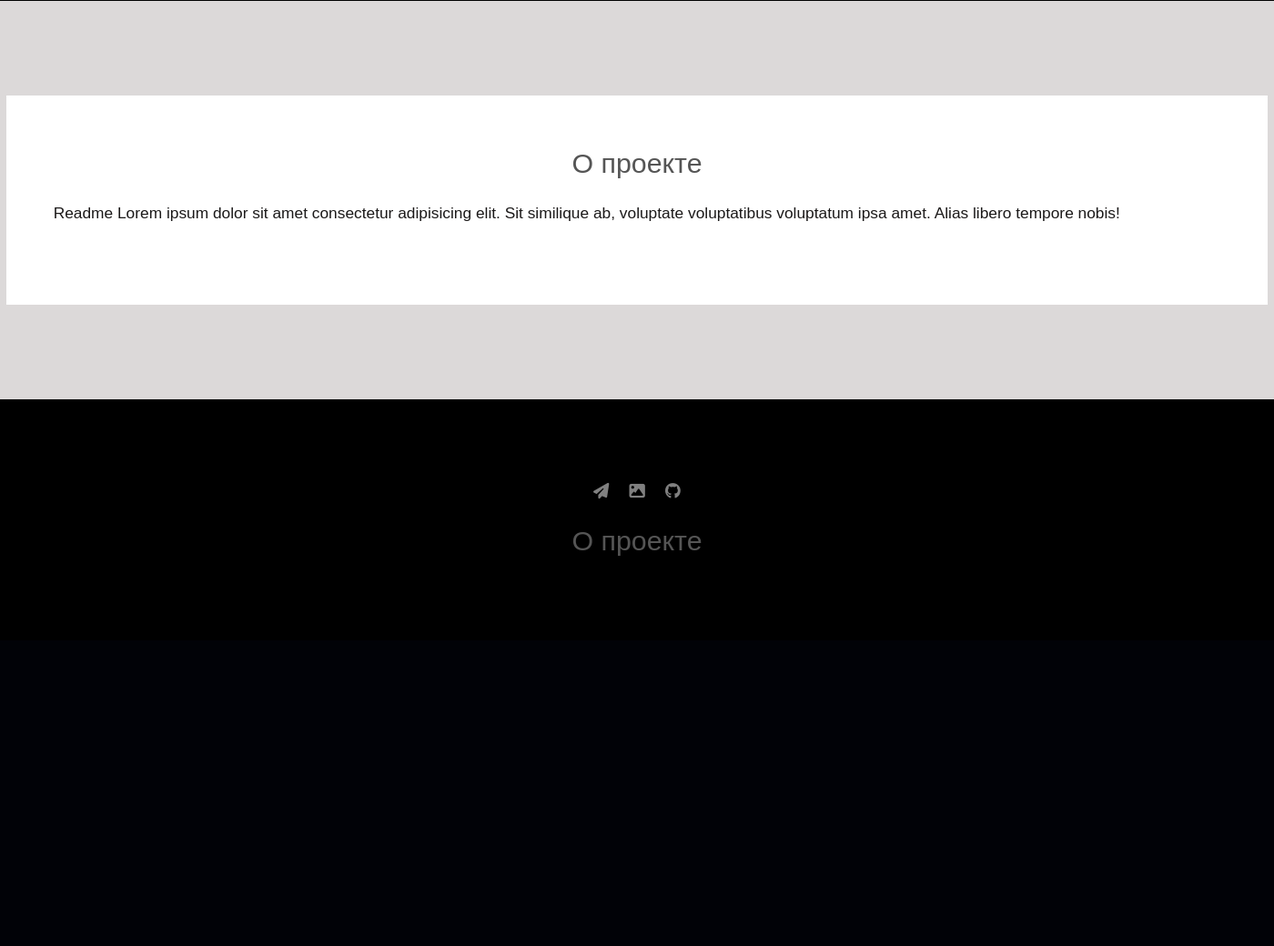
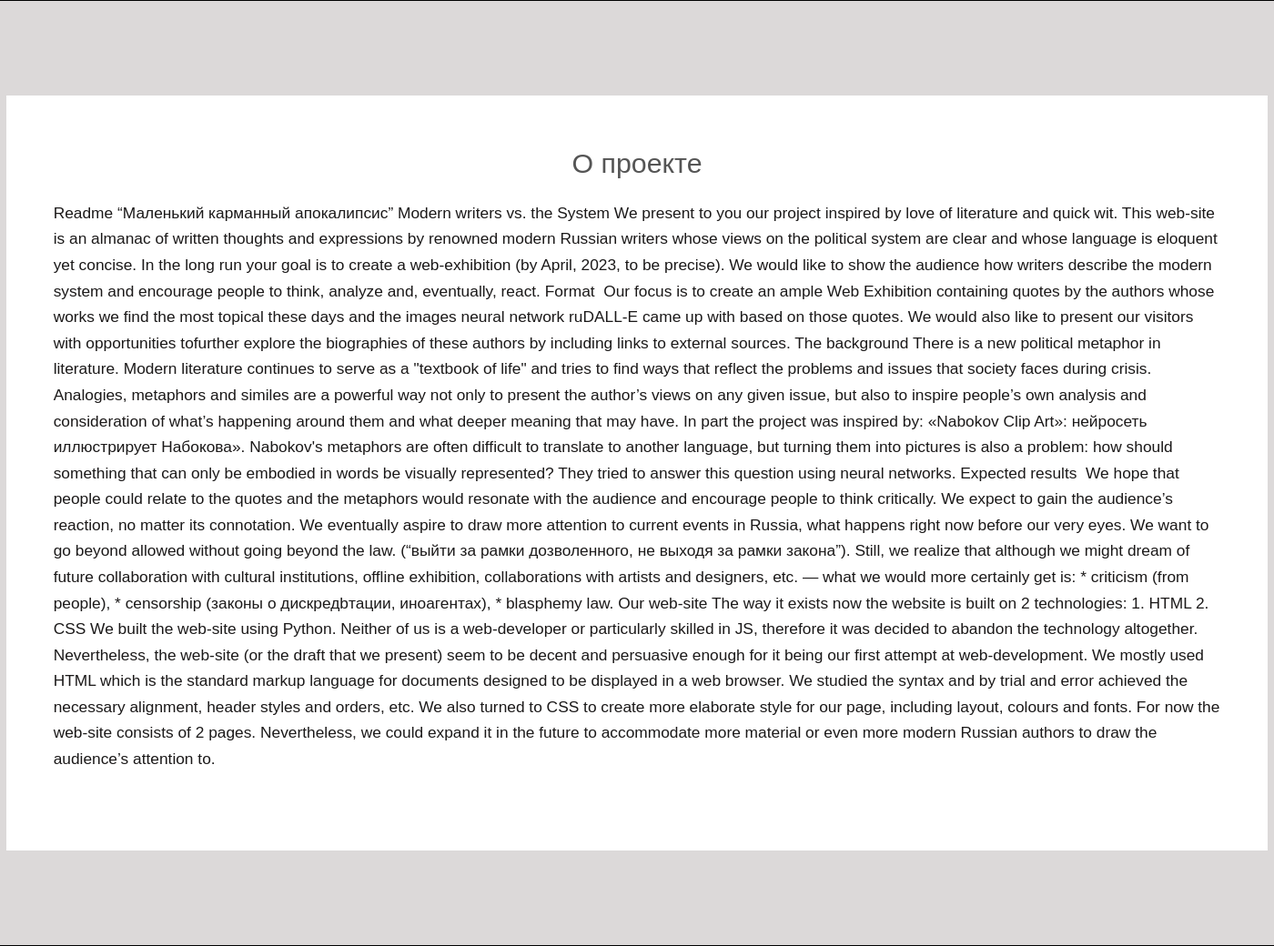
Before and after one commit to kszlobanova/web_100, a Flask app: page /about.html in a window 1400 px wide. Shown: the part 1098-2138 px from the top of the page at 91% size. Before the commit the page ends 1709 px from the top, so only its background shows below. Run offline with Flask 2, Linux system fonts and the light colour scheme; some libraries are stand-ins or nearby versions.

Commit message:
Update about.html

```diff
--- a/templates/about.html
+++ b/templates/about.html
@@ -9,10 +9,55 @@
 							<header class="align-center">
 								<h2>О проекте</h2>
 							</header>
-							<p>Readme Lorem ipsum dolor sit amet consectetur adipisicing elit.
-								 Sit similique ab, voluptate
-								voluptatibus voluptatum ipsa amet. Alias
-								libero tempore nobis!</p>
+							<p>Readme “Маленький карманный апокалипсис”
+Modern writers vs. the System
+
+We present to you our project inspired by love of literature and quick wit. This web-site is an almanac of written thoughts and expressions by renowned modern Russian writers whose views on the political system are clear and whose language is eloquent yet concise.
+
+In the long run your goal is to create a web-exhibition (by April, 2023, to be precise). We would like to show the audience how writers describe the modern system and encourage people to think, analyze and, eventually, react.
+
+Format
+Our focus is to create an ample Web Exhibition containing quotes by the authors whose works we find the most topical these days and the images neural network ruDALL-E came up with based on those quotes. We would also like to present our visitors with opportunities tofurther explore the biographies of these authors by including links to external sources.
+
+
+The background
+
+There is a new political metaphor in literature.
+Modern literature continues to serve as a "textbook of life" and tries to find ways that reflect the problems and issues that society faces during crisis.
+Analogies, metaphors and similes are a powerful way not only to present the author’s views on any given issue, but also to inspire people’s own analysis and consideration of what’s happening around them and what deeper meaning that may have.
+
+In part the project was inspired by:
+«Nabokov Clip Art»: нейросеть иллюстрирует Набокова».
+Nabokov's metaphors are often difficult to translate to another language, but turning them into pictures is also a problem: how should something that can only be embodied in words be visually represented? They tried to answer this question using neural networks.
+
+
+Expected results
+We hope that people could relate to the quotes and the metaphors would resonate with the audience and encourage people to think critically. We expect to gain the audience’s reaction, no matter its connotation. We eventually aspire to draw more attention to current events in Russia, what happens right now before our very eyes. We want to go beyond allowed without going beyond the law. (“выйти за рамки дозволенного, не выходя за рамки закона”).
+
+Still, we realize that although we might dream of future collaboration with cultural institutions, offline exhibition, collaborations with artists and designers, etc. —
+		what we would more certainly get is:
+            * criticism (from people),
+            * censorship (законы о дискредbтации, иноагентах),
+            * blasphemy law.
+
+
+Our web-site
+The way it exists now the website is built on 2 technologies:
+1. HTML
+2. CSS
+
+We built the web-site using Python.
+
+Neither of us is a web-developer or particularly skilled in JS, therefore it was decided to abandon the technology altogether. Nevertheless, the web-site (or the draft that we present) seem to be decent and persuasive enough for it being our first attempt at web-development.
+
+We mostly used HTML which is the standard markup language for documents designed to be displayed in a web browser. We studied the syntax and by trial and error achieved the necessary alignment, header styles and orders, etc.
+
+We also turned to CSS to create more elaborate style for our page, including layout, colours and fonts.
+
+For now the web-site consists of 2 pages. Nevertheless, we could expand it in the future to accommodate more material or even more modern Russian authors to draw the audience’s attention to.
+
+
+</p>
 					</div>
 				</div>
 			</section>
```
